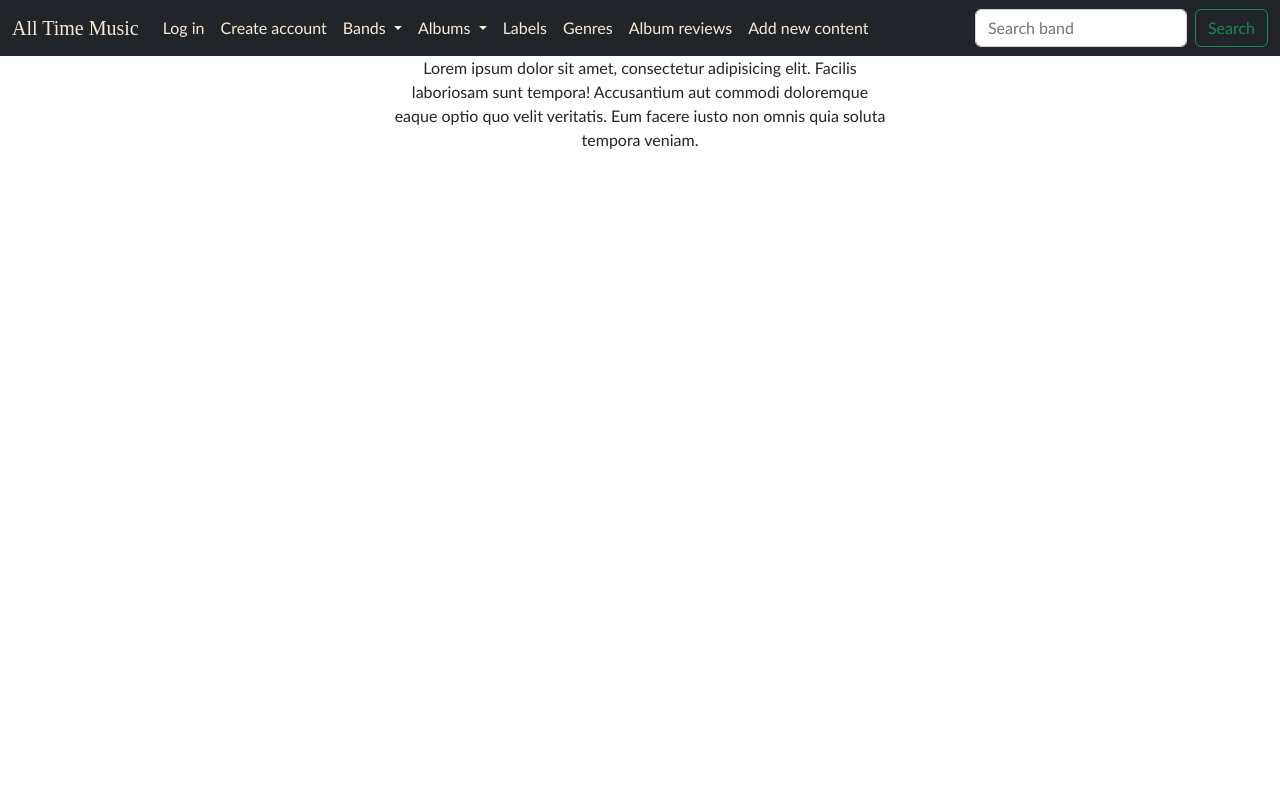
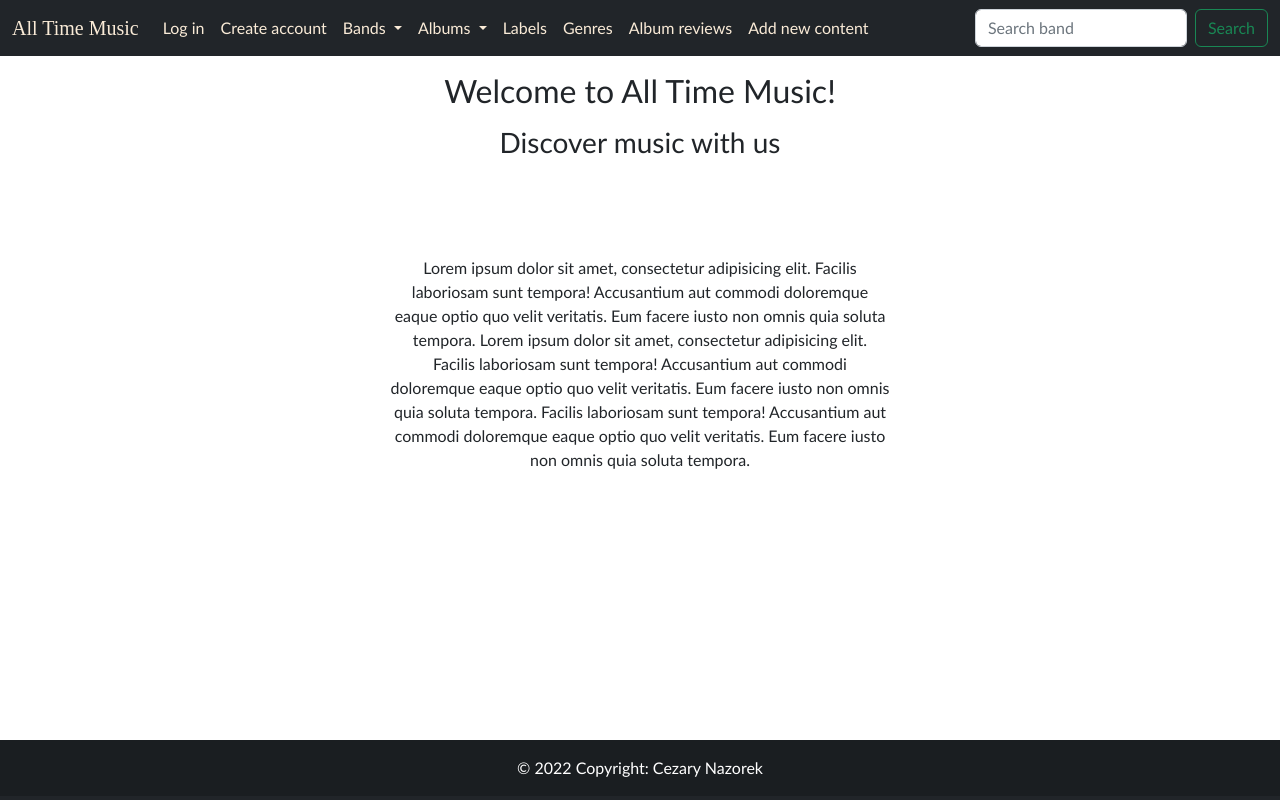
Before and after one commit to panpusto/AllTimeMusic_app, a Django app: template music_app/templates/main_page.html in a window 1280 px wide. Run offline with Django 4.2, Linux system fonts and the light colour scheme; the template is opened without the code that fills it, so the values that code supplies are empty.

Commit message:
html fixes

```diff
--- a/music_app/static/css/style.css
+++ b/music_app/static/css/style.css
@@ -37,3 +37,32 @@ ul {
 .details.review-subject {
     font-style: oblique;
 }
+
+.pagination li a {
+  color: black;
+  float: left;
+  padding: 8px 16px;
+  text-decoration: none;
+}
+
+.pagination li.active a {
+    background-color: lightgray;
+    color: black;
+    border-color: black;
+}
+
+.empty-div {
+    height: 80px;
+    width: 50%;
+}
+
+footer {
+    position: fixed;
+    bottom:0;
+    width:100%;
+    height:60px;
+}
+
+.break-after-form-button {
+    height: 70px;
+}
--- a/music_app/templates/add_musician_to_band.html
+++ b/music_app/templates/add_musician_to_band.html
@@ -5,7 +5,7 @@
     <h3>Enter details</h3>
     {% csrf_token %}
     {{ form.as_p }}
-    <input type="submit" value="Add"><br>
+    <input type="submit" class="btn btn-dark" value="Add"><br>
 </form>
-<a href="/add-board/"><button>Return to Adding Board</button></a>
+{#<a href="/add-board/"><button class="btn btn-dark">Return to Adding Board</button></a>#}
 {% endblock %}
--- a/music_app/templates/album_create_form.html
+++ b/music_app/templates/album_create_form.html
@@ -8,6 +8,8 @@
         {{ form.as_p }}
         <input type="submit" class="btn btn-dark" value="Add"><br>
     </form>
+    <div class="break-after-form-button">
+    </div>
 {#<a href="/add-board/"><button class="btn btn-dark">Return to Adding Board</button></a>#}
 
 {% endblock %}
--- a/music_app/templates/band_create_form.html
+++ b/music_app/templates/band_create_form.html
@@ -1,13 +1,13 @@
 {% extends 'base.html' %}
 
 {% block body %}
-
 <form method="post">
     <h3>Enter band details</h3>
     {% csrf_token %}
     {{ form.as_p }}
-    <input type="submit" class="btn btn-dark" value="Add">
+    <p><input type="submit" class="btn btn-dark" value="Add"></p><br>
+    <div class="break-after-form-button">
+    </div>
 </form>
 {#<a href="/add-board/"><button class="btn btn-dark">Return to Adding Board</button></a>#}
-
 {% endblock %}
--- a/music_app/templates/base.html
+++ b/music_app/templates/base.html
@@ -88,6 +88,11 @@
         </body>
     {% endblock %}
 </body>
+<footer class="bg-dark text-center text-white">
+  <div class="text-center p-3" style="background-color: rgba(0, 0, 0, 0.2);">
+    © 2022 Copyright: Cezary Nazorek
+  </div>
+</footer>
 <script src="https://cdn.jsdelivr.net/npm/@popperjs/core@2.11.5/dist/umd/popper.min.js"
         integrity="sha384-Xe+8cL9oJa6tN/veChSP7q+mnSPaj5Bcu9mPX5F5xIGE0DVittaqT5lorf0EI7Vk"
         crossorigin="anonymous"></script>
--- a/music_app/templates/main_page.html
+++ b/music_app/templates/main_page.html
@@ -1,11 +1,21 @@
 {% extends 'base.html' %}
 
 {% block body %}
+    <p><h2> Welcome to All Time Music!</h2></p>
+    <p><h3>Discover music with us</h3></p>
+    <div class="empty-div">
+    </div>
     <div class="details">
     <p class="text-center">
         Lorem ipsum dolor sit amet, consectetur adipisicing elit. Facilis laboriosam sunt tempora!
         Accusantium aut commodi doloremque eaque optio quo velit veritatis.
-        Eum facere iusto non omnis quia soluta tempora veniam.
+        Eum facere iusto non omnis quia soluta tempora. Lorem ipsum dolor sit amet, consectetur adipisicing elit.
+        Facilis laboriosam sunt tempora!
+        Accusantium aut commodi doloremque eaque optio quo velit veritatis.
+        Eum facere iusto non omnis quia soluta tempora.
+        Facilis laboriosam sunt tempora!
+        Accusantium aut commodi doloremque eaque optio quo velit veritatis.
+        Eum facere iusto non omnis quia soluta tempora.
     </p>
     </div>
 
--- a/music_app/templates/musician_details.html
+++ b/music_app/templates/musician_details.html
@@ -4,6 +4,7 @@
 
     <h2>Musician details</h2>
     Added {{ musician.added }} by {{ musician.added_by }}
+    <div class="details">
         <ul>
             <li>Name: {{ musician.name }}</li>
             <li>Full name: {{ musician.full_name }}</li>
@@ -18,6 +19,7 @@
         <form action="/musician/delete/confirm/{{ musician.id }}">
             <p><input type="submit" class="btn btn-dark" value="Delete musician from database"></p>
         </form>
+    </div>
 {#        <form action="/">#}
 {#            <p><input type="submit" class="btn btn-dark" value="Return to Main Page"></p>#}
 {#        </form>#}
--- a/music_app/templates/review_details.html
+++ b/music_app/templates/review_details.html
@@ -18,4 +18,6 @@
                 <p><input type="submit" class="btn btn-dark" value="Back"></p>
             </form>
         </div>
+        <div class="break-after-form-button">
+        </div>
 {% endblock %}
```
Also changed, not shown: music_app/templates/band_details.html (+6 -1 lines). Lines whose indentation alone changed are shown as unchanged.
